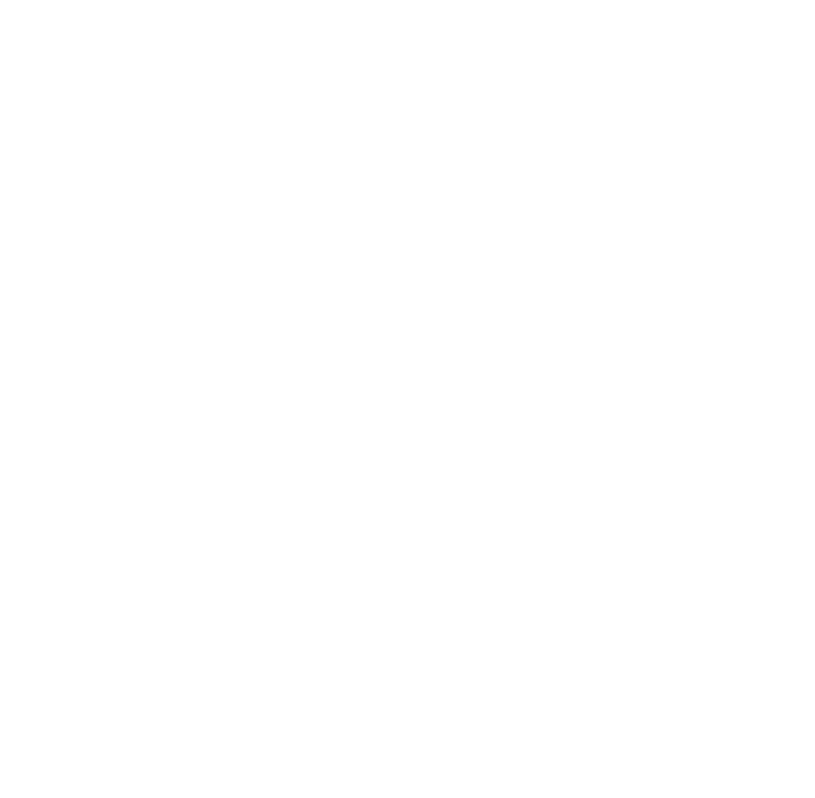
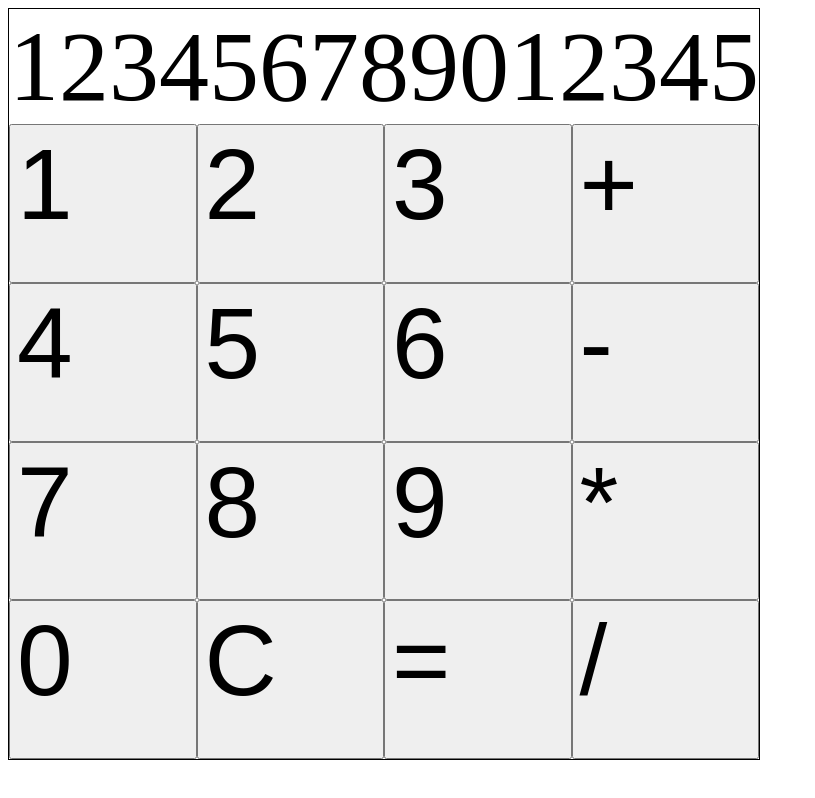
Before and after one commit to Derek-Lim/calculator, a plain HTML site: page index.html in a window 1280 px wide. Shown: the whole page, without its empty margins (0-815 px from the left). Drawn offline with Linux system fonts and the light colour scheme.

Commit message:
Create calculator with display and buttons

```diff
--- a/index.html
+++ b/index.html
@@ -7,5 +7,34 @@
         <script src="javascript.js" defer></script>
     </head>
     <body>
+        <div class="calculator">
+            <div class="display">123456789012345</div>
+            <div class ="buttons">
+                <div class="row1">
+                    <button class="number n1">1</button>
+                    <button class="number n2" class="numbers">2</button>
+                    <button class="number n3">3</button>
+                    <button class="operator add">+</button>
+                </div>
+                <div class="row2">
+                    <button class="number n4">4</button>
+                    <button class="number n5">5</button>
+                    <button class="number n6">6</button>
+                    <button class="operator subtract">-</button>
+                </div>
+                <div class="row3">
+                    <button class="number n7">7</button>
+                    <button class="number n8">8</button>
+                    <button class="number n9">9</button>
+                    <button class="operator multiply">*</button>
+                </div>
+                <div class="row4">
+                    <button class="number n0">0</button>
+                    <button class="clear">C</button>
+                    <button class="equals">=</button>
+                    <button class="operator divide">/</button>
+                </div>
+            </div>
+        </div>
     </body>
 </html>
--- a/style.css
+++ b/style.css
@@ -0,0 +1,29 @@
+.calculator {
+    display: flex;
+    flex-direction: column;
+    flex: 1;
+    align-items: stretch;
+    height: 750px;
+    width: 750px;
+    border: 1px solid black;
+}
+.display {
+    display: flex;
+    align-self: flex-end;
+    font-size: 100px
+}
+.buttons {
+    display: flex;
+    flex-direction: column;
+    flex: 1;
+}
+.row1, .row2, .row3, .row4 {
+    display: flex;
+    flex: 1;
+}
+
+.number, .operator, .clear, .equals {
+    display: flex;
+    flex: 1;
+    font-size: 100px;
+}
```
